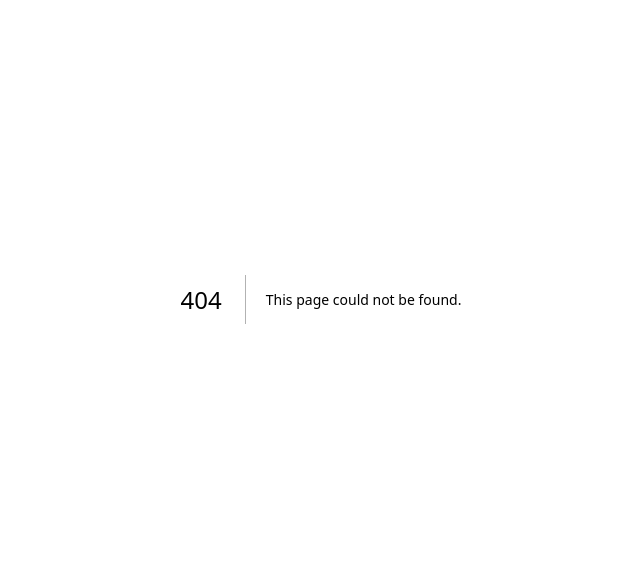
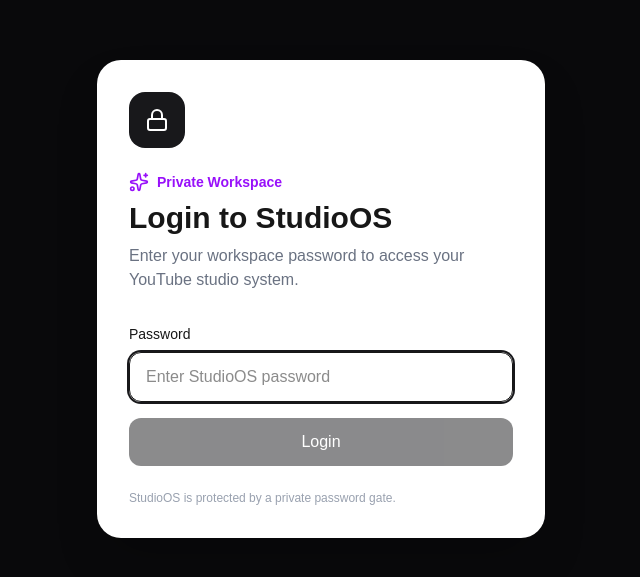
Before and after one commit to affafaffa/studioos, a Next.js app: page /login in a window 1280 px wide. Before the commit this address had no page. Shown: the part 101-678 px from the top of the page, without its empty margins (319-959 px from the left). Built offline with nearby package versions, Linux system fonts and the light colour scheme.

Commit message:
feat: add studioos password gate

```diff
--- /dev/null
+++ b/app/api/auth/login/route.ts
@@ -0,0 +1,61 @@
+import { NextResponse } from "next/server";
+
+const AUTH_COOKIE_NAME = "studioos_auth";
+
+export async function POST(request: Request) {
+  try {
+    const body = await request.json();
+    const password = String(body.password || "");
+
+    const expectedPassword = process.env.STUDIOOS_PASSWORD;
+    const authToken = process.env.STUDIOOS_AUTH_TOKEN;
+
+    if (!expectedPassword || !authToken) {
+      return NextResponse.json(
+        {
+          error:
+            "Missing STUDIOOS_PASSWORD or STUDIOOS_AUTH_TOKEN in environment variables.",
+        },
+        {
+          status: 500,
+        }
+      );
+    }
+
+    if (password !== expectedPassword) {
+      return NextResponse.json(
+        {
+          error: "Wrong password.",
+        },
+        {
+          status: 401,
+        }
+      );
+    }
+
+    const response = NextResponse.json({
+      ok: true,
+    });
+
+    response.cookies.set({
+      name: AUTH_COOKIE_NAME,
+      value: authToken,
+      httpOnly: true,
+      sameSite: "lax",
+      secure: process.env.NODE_ENV === "production",
+      path: "/",
+      maxAge: 60 * 60 * 24 * 14,
+    });
+
+    return response;
+  } catch {
+    return NextResponse.json(
+      {
+        error: "Invalid login request.",
+      },
+      {
+        status: 400,
+      }
+    );
+  }
+}
--- /dev/null
+++ b/app/login/page.tsx
@@ -0,0 +1,107 @@
+"use client";
+
+import { FormEvent, useState } from "react";
+import { Lock, Sparkles } from "lucide-react";
+
+export default function LoginPage() {
+  const [password, setPassword] = useState("");
+  const [loading, setLoading] = useState(false);
+  const [errorMessage, setErrorMessage] = useState("");
+
+  async function handleSubmit(event: FormEvent<HTMLFormElement>) {
+    event.preventDefault();
+
+    setLoading(true);
+    setErrorMessage("");
+
+    try {
+      const response = await fetch("/api/auth/login", {
+        method: "POST",
+        headers: {
+          "Content-Type": "application/json",
+        },
+        body: JSON.stringify({
+          password,
+        }),
+      });
+
+      const result = await response.json().catch(() => null);
+
+      setLoading(false);
+
+      if (!response.ok) {
+        setErrorMessage(result?.error || "Login failed.");
+        return;
+      }
+
+      const params = new URLSearchParams(window.location.search);
+      const nextPath = params.get("next") || "/";
+
+      window.location.href = nextPath;
+    } catch {
+      setLoading(false);
+      setErrorMessage("Cannot connect to login server.");
+    }
+  }
+
+  return (
+    <main className="min-h-screen bg-zinc-950 flex items-center justify-center p-6">
+      <div className="w-full max-w-md bg-white rounded-3xl shadow-2xl p-8">
+        <div className="w-14 h-14 rounded-2xl bg-zinc-900 text-white flex items-center justify-center mb-6">
+          <Lock size={24} />
+        </div>
+
+        <div className="flex items-center gap-2 mb-2">
+          <Sparkles size={20} className="text-purple-600" />
+
+          <p className="text-sm font-semibold text-purple-600">
+            Private Workspace
+          </p>
+        </div>
+
+        <h1 className="text-3xl font-bold">
+          Login to StudioOS
+        </h1>
+
+        <p className="text-gray-500 mt-2">
+          Enter your workspace password to access your YouTube studio system.
+        </p>
+
+        <form onSubmit={handleSubmit} className="mt-8 space-y-4">
+          <div>
+            <label className="block text-sm font-medium mb-2">
+              Password
+            </label>
+
+            <input
+              type="password"
+              value={password}
+              onChange={(event) => setPassword(event.target.value)}
+              placeholder="Enter StudioOS password"
+              autoFocus
+              className="w-full border rounded-xl px-4 py-3 outline-none focus:ring-2 focus:ring-zinc-900"
+            />
+          </div>
+
+          {errorMessage && (
+            <div className="rounded-xl border border-red-100 bg-red-50 text-red-700 p-4 text-sm">
+              {errorMessage}
+            </div>
+          )}
+
+          <button
+            type="submit"
+            disabled={loading || !password}
+            className="w-full bg-zinc-900 text-white rounded-xl px-5 py-3 font-medium hover:bg-zinc-800 disabled:opacity-50"
+          >
+            {loading ? "Logging in..." : "Login"}
+          </button>
+        </form>
+
+        <p className="text-xs text-gray-400 mt-6">
+          StudioOS is protected by a private password gate.
+        </p>
+      </div>
+    </main>
+  );
+}
--- /dev/null
+++ b/app/logout/route.ts
@@ -0,0 +1,18 @@
+import { NextResponse } from "next/server";
+
+const AUTH_COOKIE_NAME = "studioos_auth";
+
+export async function GET(request: Request) {
+  const loginUrl = new URL("/login", request.url);
+
+  const response = NextResponse.redirect(loginUrl);
+
+  response.cookies.set({
+    name: AUTH_COOKIE_NAME,
+    value: "",
+    path: "/",
+    maxAge: 0,
+  });
+
+  return response;
+}
--- /dev/null
+++ b/proxy.ts
@@ -0,0 +1,57 @@
+import { NextResponse } from "next/server";
+import type { NextRequest } from "next/server";
+
+const AUTH_COOKIE_NAME = "studioos_auth";
+
+function isPublicPath(pathname: string) {
+  return (
+    pathname === "/login" ||
+    pathname === "/logout" ||
+    pathname.startsWith("/api/auth") ||
+    pathname.startsWith("/_next") ||
+    pathname === "/favicon.ico" ||
+    pathname === "/robots.txt" ||
+    pathname === "/sitemap.xml" ||
+    /\.(png|jpg|jpeg|gif|webp|svg|ico|css|js|txt|map)$/i.test(pathname)
+  );
+}
+
+export function proxy(request: NextRequest) {
+  const { pathname, search } = request.nextUrl;
+
+  if (isPublicPath(pathname)) {
+    return NextResponse.next();
+  }
+
+  const expectedToken = process.env.STUDIOOS_AUTH_TOKEN;
+  const cookieToken = request.cookies.get(AUTH_COOKIE_NAME)?.value;
+
+  const isAuthenticated =
+    Boolean(expectedToken) && cookieToken === expectedToken;
+
+  if (isAuthenticated) {
+    return NextResponse.next();
+  }
+
+  if (pathname.startsWith("/api")) {
+    return NextResponse.json(
+      {
+        error: "Unauthorized",
+      },
+      {
+        status: 401,
+      }
+    );
+  }
+
+  const loginUrl = new URL("/login", request.url);
+  loginUrl.searchParams.set("next", `${pathname}${search}`);
+
+  return NextResponse.redirect(loginUrl);
+}
+
+export const config = {
+  matcher: [
+    "/((?!_next/static|_next/image|favicon.ico|robots.txt|sitemap.xml).*)",
+  ],
+};
```
